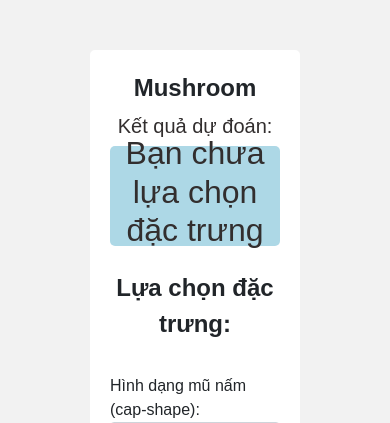
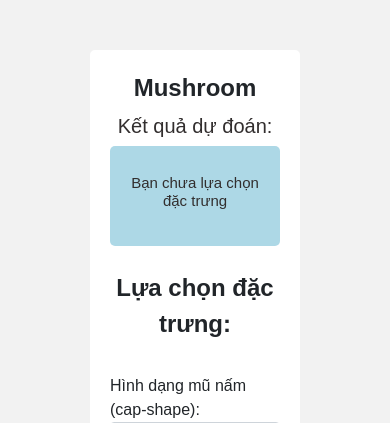
Before and after one commit to nduongctu/mushroom, a Flask app: page / in a window 390 px wide. Shown: the top 423 px of the page. Run offline with Flask 3, Linux system fonts and the light colour scheme; parts of the project's set-up code (start-up, migrations or seed data) failed here and were passed over; some libraries are stand-ins or nearby versions.

Commit message:
html update

```diff
--- a/web_deloy/app.py
+++ b/web_deloy/app.py
@@ -2,7 +2,7 @@
 import pandas as pd
 import joblib
 
-model = joblib.load('model/rf_mushroom_pre.joblib')
+model = joblib.load('web_deloy/model/rf_mushroom_pre.joblib')
 
 app = Flask(__name__)
 
--- a/web_deloy/templates/main.html
+++ b/web_deloy/templates/main.html
@@ -62,6 +62,18 @@
         align-items: center;
         justify-content: center;
     }
+    @media only screen and (max-width: 1280px) {
+    h2 {
+        font-size: 30px;
+    }}
+    @media only screen and (max-width: 930px) {
+    h2 {
+        font-size: 20px;
+    }}
+    @media only screen and (max-width: 680px) {
+    h2 {
+        font-size: 15px;
+    }}
 </style>
 
 
```
